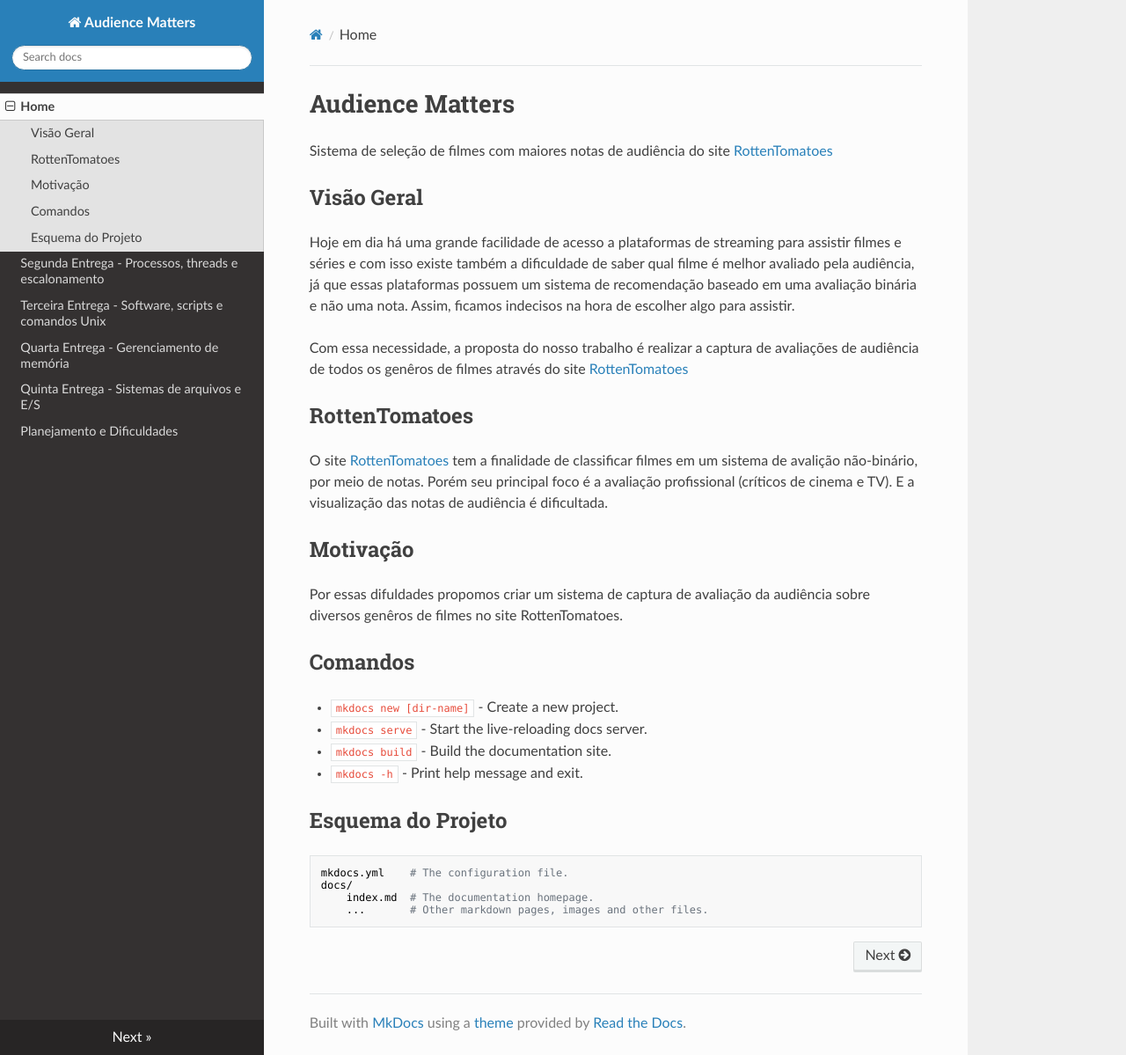
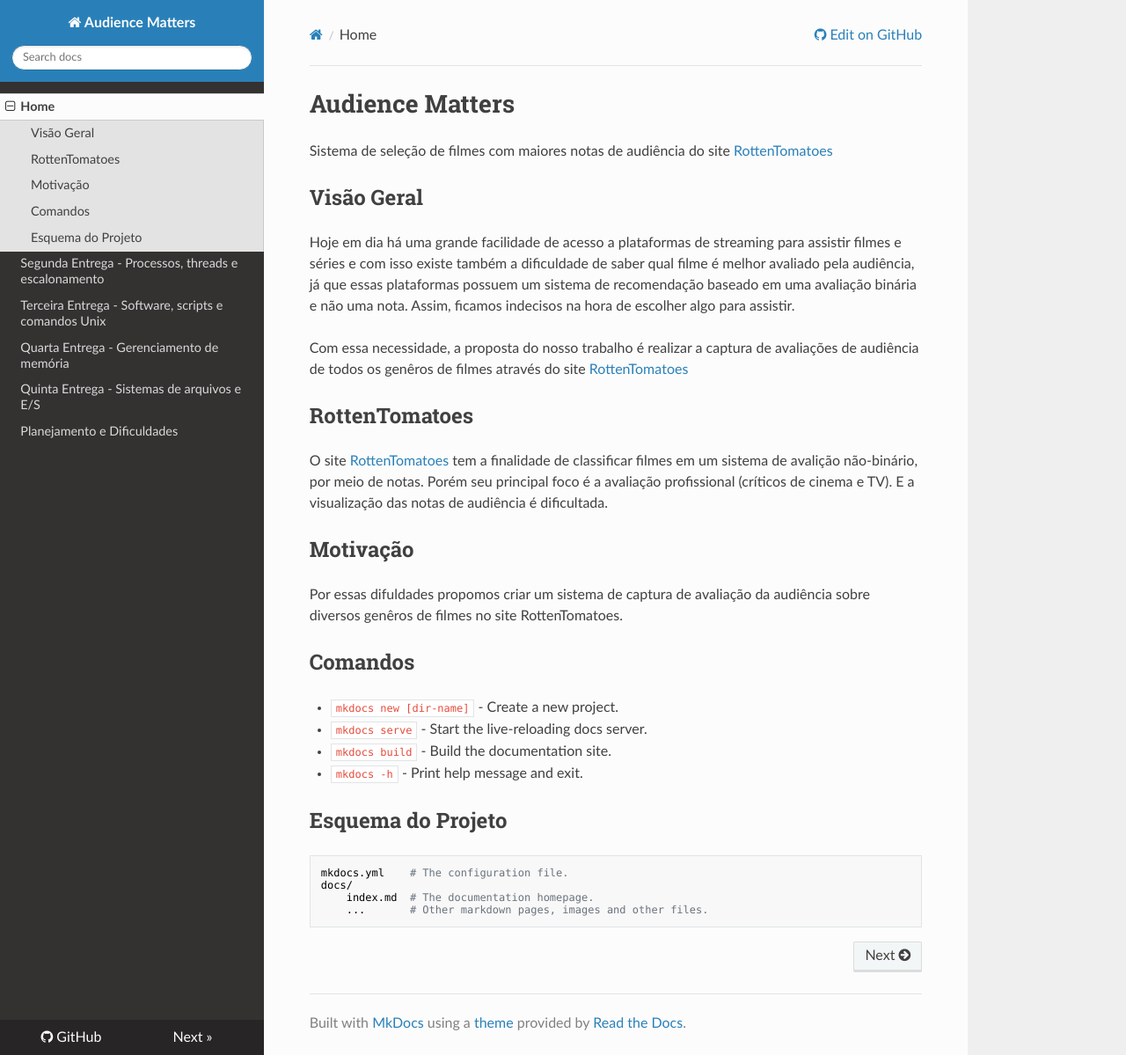
Before and after one commit to eversonott/sistemas_operacionais, an MkDocs documentation site: the page built from docs/index.md, in a window 1280 px wide and 1199 px high. Shown: the whole window at 88% size. Built offline with MkDocs 1.6.1, drawn with Linux system fonts in a browser that asks for light colours; nearby versions of some CDN libraries; some of the changed lines change nothing that is shown.

Commit message:
Referencia para o repositório git do projeto

```diff
--- a/mkdocs.yml
+++ b/mkdocs.yml
@@ -1,4 +1,5 @@
 site_name: Audience Matters
+repo_url: https://github.com/eversonott/sistemas_operacionais
 theme: readthedocs
 nav:
     - Home: index.md
```
